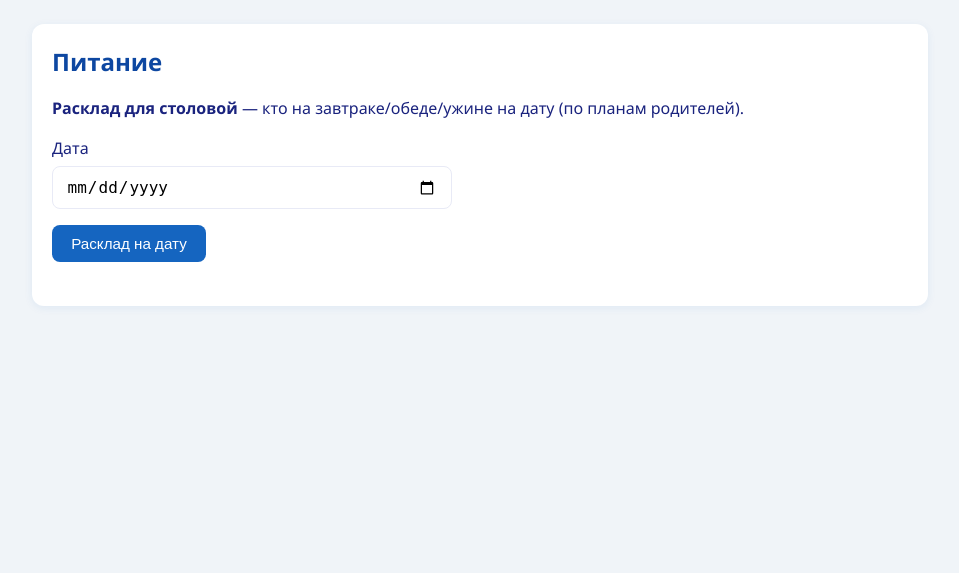
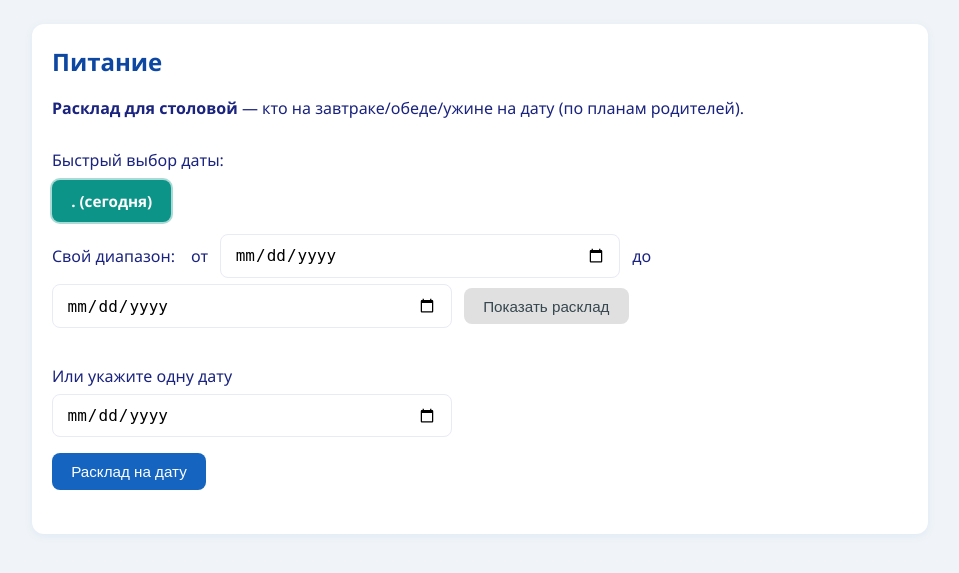
Before and after one commit to 2777361-ui/ControlSys_bot, a FastAPI app: template web/templates/nutrition_index.html in a window 1280 px wide. Shown: the top 573 px of the page, without its empty margins (160-1119 px from the left). Run offline with FastAPI, Linux system fonts and the light colour scheme; the template is opened without the code that fills it, so the values that code supplies are empty.

Commit message:
Добавлено управление выбором даты для столовой в интерфейсе. Реализованы кнопки для быстрого выбора дат и возможность указания диапазона дат. Обновлены шаблоны для улучшения пользовательского опыта и навигации.

```diff
--- a/web/main.py
+++ b/web/main.py
@@ -2087,13 +2087,31 @@ async def broadcast_submit(
 
 @app.get("/nutrition", response_class=HTMLResponse)
 async def nutrition_index(request: Request, user_id: int = Depends(require_teacher_or_canteen)):
-    """Выбор даты: расклад для столовой или ввод данных на дату."""
+    """Выбор даты: расклад для столовой (кнопки дат и свой диапазон)."""
+    from datetime import date as date_type, timedelta, datetime
+    from zoneinfo import ZoneInfo
     user = school_db.user_by_id(user_id)
     is_staff = user and user.get("role") in ("administrator", "director", "accountant")
     can_edit_nutrition_settings = user and user.get("role") in ("administrator", "director")
+    today = date_type.today()
+    _, _, tz_str = school_db.nutrition_cutoff_get()
+    try:
+        tz = ZoneInfo(tz_str)
+    except Exception:
+        tz = ZoneInfo("Asia/Yekaterinburg")
+    today_iso = datetime.now(tz).strftime("%Y-%m-%d")
+    date_buttons_back = [(today - timedelta(days=k)).isoformat() for k in range(5, 0, -1)]
+    date_buttons_forward = [(today + timedelta(days=k)).isoformat() for k in range(1, 6)]
     return templates.TemplateResponse(
         "nutrition_index.html",
-        {"request": request, "is_staff": is_staff, "can_edit_nutrition_settings": can_edit_nutrition_settings},
+        {
+            "request": request,
+            "is_staff": is_staff,
+            "can_edit_nutrition_settings": can_edit_nutrition_settings,
+            "today_iso": today_iso,
+            "date_buttons_back": date_buttons_back,
+            "date_buttons_forward": date_buttons_forward,
+        },
     )
 
 
--- a/web/templates/nutrition_index.html
+++ b/web/templates/nutrition_index.html
@@ -3,10 +3,32 @@
 {% block content %}
 <h1>Питание</h1>
 <p><strong>Расклад для столовой</strong> — кто на завтраке/обеде/ужине на дату (по планам родителей).</p>
+
+<div class="canteen-date-nav" style="margin-bottom: 1.5rem;">
+    <p class="canteen-date-nav-label">Быстрый выбор даты:</p>
+    <div class="canteen-date-buttons">
+        {% for d in date_buttons_back %}
+        <a href="/nutrition/canteen?date={{ d }}" class="btn btn-outline{% if d == today_iso %} canteen-date-today{% endif %}">{{ d[8:10] }}.{{ d[5:7] }}</a>
+        {% endfor %}
+        <a href="/nutrition/canteen?date={{ today_iso }}" class="btn btn-primary canteen-date-today">{{ today_iso[8:10] }}.{{ today_iso[5:7] }} (сегодня)</a>
+        {% for d in date_buttons_forward %}
+        <a href="/nutrition/canteen?date={{ d }}" class="btn btn-outline{% if d == today_iso %} canteen-date-today{% endif %}">{{ d[8:10] }}.{{ d[5:7] }}</a>
+        {% endfor %}
+    </div>
+    <form method="get" action="/nutrition/canteen" class="canteen-date-range-form" style="margin-top: 0.75rem;">
+        <span class="canteen-date-range-label">Свой диапазон:</span>
+        <label for="date_from">от</label>
+        <input type="date" id="date_from" name="date_from">
+        <label for="date_to">до</label>
+        <input type="date" id="date_to" name="date_to">
+        <button type="submit" class="btn btn-secondary">Показать расклад</button>
+    </form>
+</div>
+
 <form method="get" action="/nutrition/canteen" style="margin-bottom: 1.5rem;">
     <div class="form-row">
-        <label for="date">Дата</label>
-        <input type="date" id="date" name="date" required>
+        <label for="date">Или укажите одну дату</label>
+        <input type="date" id="date" name="date">
     </div>
     <button type="submit" class="btn btn-primary">Расклад на дату</button>
 </form>
```
